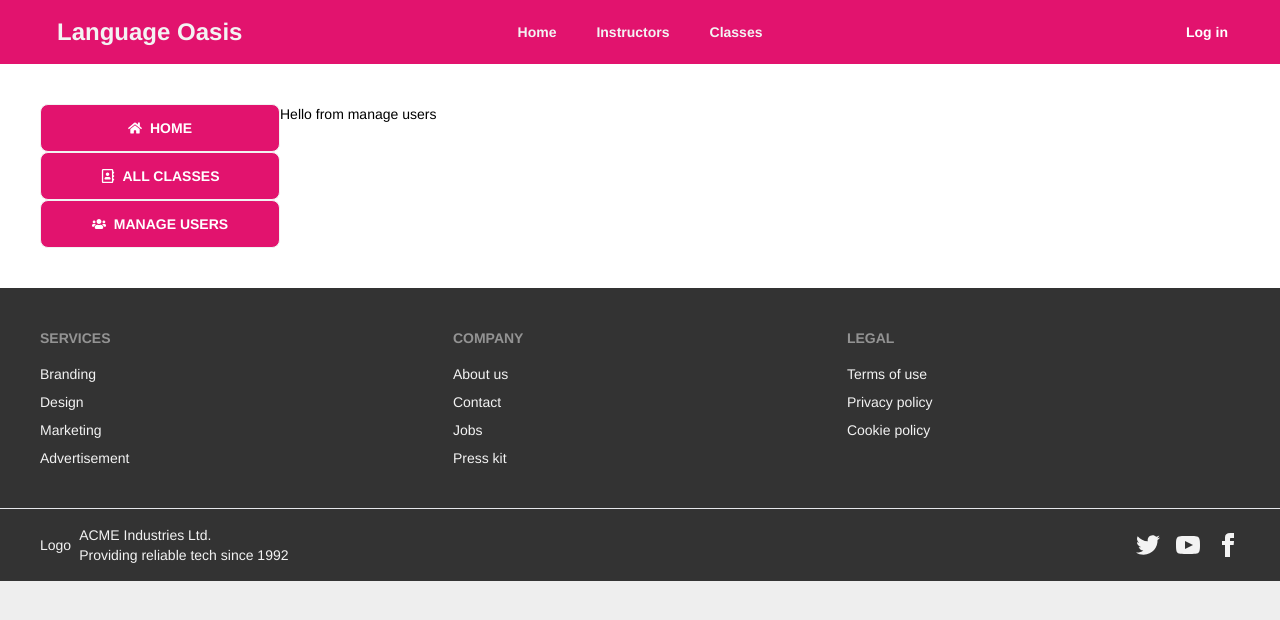
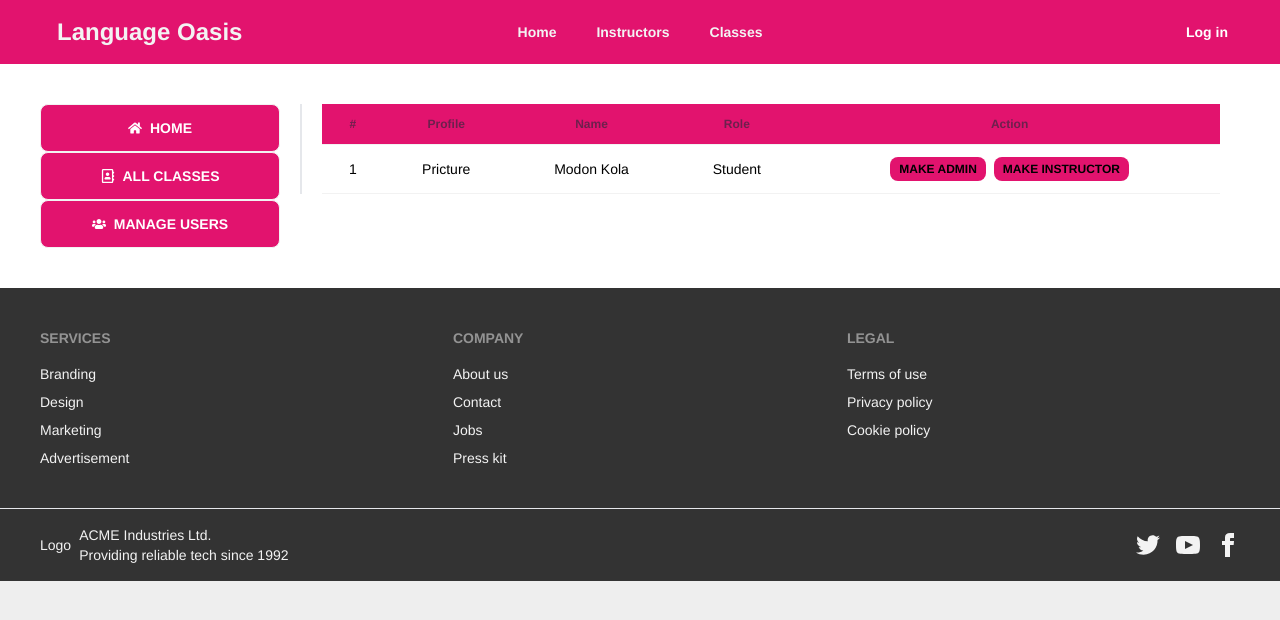
Before and after one commit to mirza-mohibul-hasan/language-oasis-client, a React (Vite) app: page /dashboard/manageusers in a window 1280 px wide. Shown: the top 620 px of the page. Built offline with nearby package versions, Linux system fonts and the light colour scheme; no server answers.

Commit message:
axisos added in auth provider

```diff
--- a/package.json
+++ b/package.json
@@ -10,6 +10,8 @@
     "preview": "vite preview"
   },
   "dependencies": {
+    "@tanstack/react-query": "^4.29.12",
+    "axios": "^1.4.0",
     "firebase": "^9.22.2",
     "localforage": "^1.10.0",
     "match-sorter": "^6.3.1",
--- a/src/pages/Dashboard/Admin/ManageUsers.jsx
+++ b/src/pages/Dashboard/Admin/ManageUsers.jsx
@@ -2,8 +2,42 @@
 
 const ManageUsers = () => {
     return (
-        <div>
-            <h1>Hello from manage users</h1>
+        <div className="px-5 border-l-2 ml-5">
+            <div className="overflow-x-auto">
+                <table className="table text-center">
+                    {/* head */}
+                    <thead className="bg-[#e2136e]">
+                        <tr>
+                            <th>
+                                #
+                            </th>
+                            <th>Profile</th>
+                            <th>Name</th>
+                            <th>Role</th>
+                            <th>Action</th>
+                        </tr>
+                    </thead>
+                    <tbody>
+                        {/* row 1 */}
+                        <tr>
+                            <td>
+                                1
+                            </td>
+                            <td>
+                                Pricture
+                            </td>
+                            <td>
+                               Modon Kola
+                            </td>
+                            <td>Student</td>
+                            <td className="space-x-2">
+                                <button className="btn bg-[#e2136e] btn-ghost btn-xs">Make Admin</button>
+                                <button className="btn bg-[#e2136e] btn-ghost btn-xs">Make Instructor</button>
+                            </td>
+                        </tr>
+                    </tbody>
+                </table>
+            </div>
         </div>
     );
 };
--- a/src/provider/AuthProvider.jsx
+++ b/src/provider/AuthProvider.jsx
@@ -1,6 +1,7 @@
 import { GoogleAuthProvider, createUserWithEmailAndPassword, getAuth, onAuthStateChanged, signInWithEmailAndPassword, signInWithPopup, signOut, updateProfile } from "firebase/auth";
 import app from "../firebase/firebase.config";
 import { createContext, useEffect, useState } from "react";
+import axios from "axios";
 
 const auth = getAuth(app);
 export const AuthContext = createContext(null);
@@ -42,8 +43,19 @@ const AuthProvider = ({ children }) => {
     useEffect(() => {
         const unsubscribe = onAuthStateChanged(auth, loggedUser => {
             setUser(loggedUser);
-            setLoading(false);
-            // console.log(loggedUser)
+
+             // get and set token
+             if(loggedUser){
+                axios.post('http://localhost:5000/jwt', {email: loggedUser.email})
+                .then(data =>{
+                    // console.log(data.data.token)
+                    localStorage.setItem('access-token', data.data.token)
+                    setLoading(false);
+                })
+            }
+            else{
+                localStorage.removeItem('access-token')
+            }
         })
 
         return () => {
```
Also changed, not shown: 1 other file (tests, documents, lock files or other folders).
